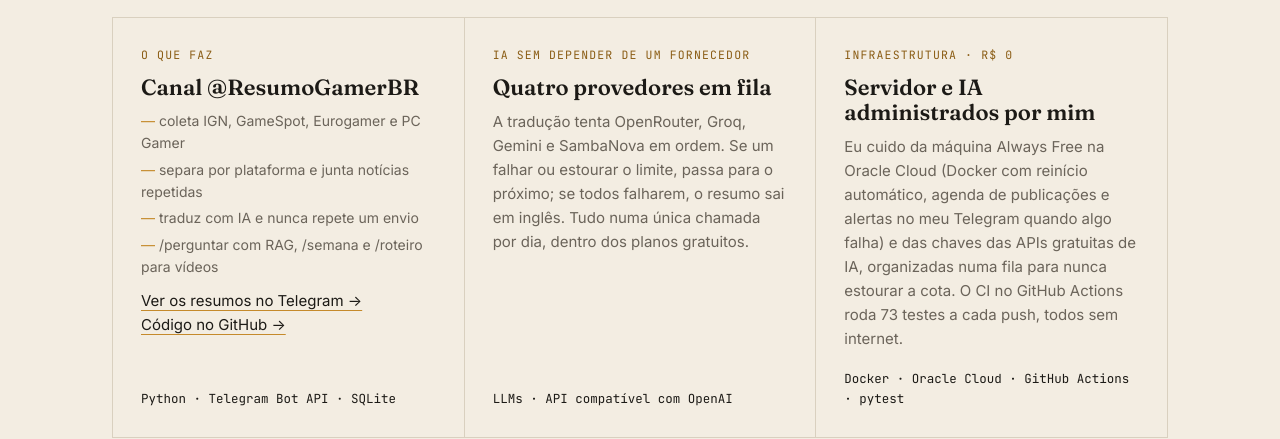
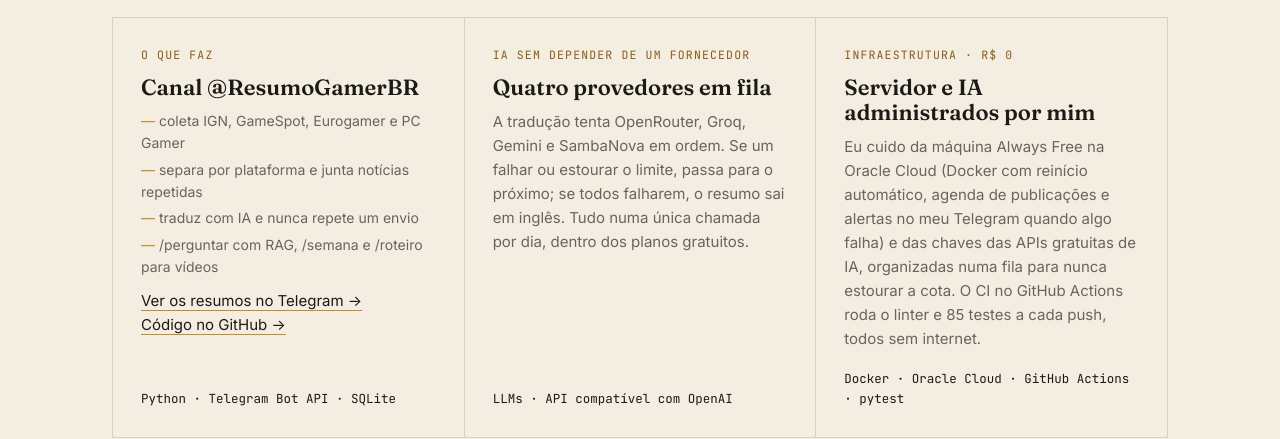
Before and after one commit to Ericklevy/ericklevy.github.io, a plain HTML site: page index.html in a window 1280 px wide. Shown: the part 9320-9759 px from the top of the page. Drawn offline with Linux system fonts and the light colour scheme.

Commit message:
Atualiza card do bot (85 testes e linter)
Co-Authored-By: Claude Opus 5.5 <noreply@anthropic.com>
Claude-Session: https://claude.ai/code/session_01CxR4VT6RtGcowUtCPwxrRZ

```diff
--- a/index.html
+++ b/index.html
@@ -796,7 +796,7 @@
       <div class="item reveal d2">
         <div class="kind">Infraestrutura · R$ 0</div>
         <h4>Servidor e IA administrados por mim</h4>
-        <p>Eu cuido da máquina Always Free na Oracle Cloud (Docker com reinício automático, agenda de publicações e alertas no meu Telegram quando algo falha) e das chaves das APIs gratuitas de IA, organizadas numa fila para nunca estourar a cota. O CI no GitHub Actions roda 73 testes a cada push, todos sem internet.</p>
+        <p>Eu cuido da máquina Always Free na Oracle Cloud (Docker com reinício automático, agenda de publicações e alertas no meu Telegram quando algo falha) e das chaves das APIs gratuitas de IA, organizadas numa fila para nunca estourar a cota. O CI no GitHub Actions roda o linter e 85 testes a cada push, todos sem internet.</p>
         <div class="langs">Docker · Oracle Cloud · GitHub Actions · pytest</div>
       </div>
     </div>
```
